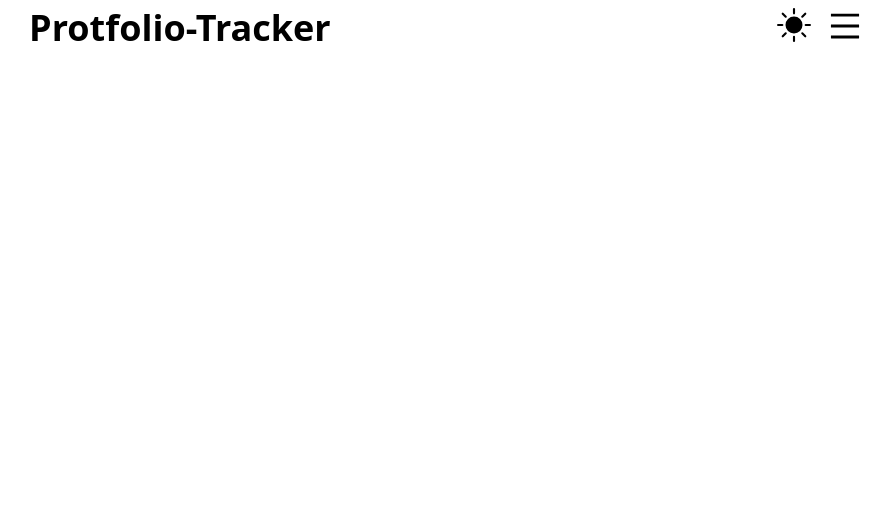
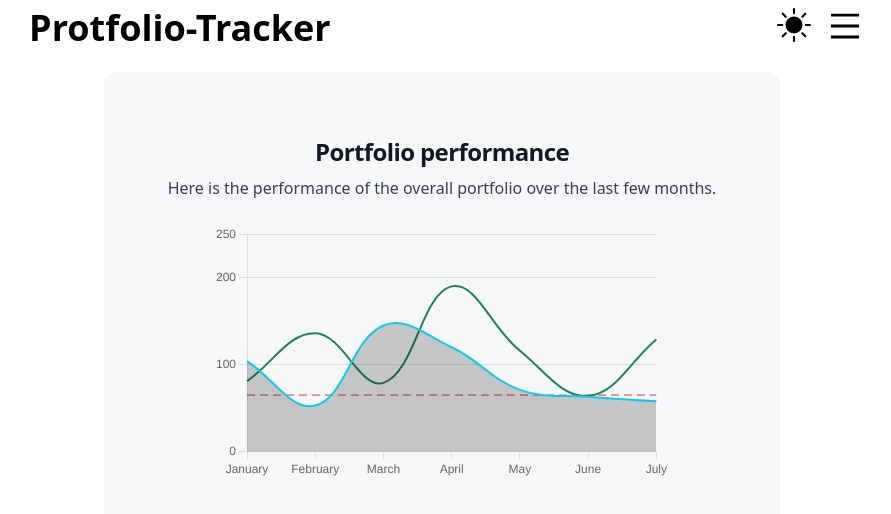
Before and after one commit to HashRei/portfolio-tracker, a Next.js app: page / in a window 1280 px wide. Shown: the top 514 px of the page, without its empty margins (198-1089 px from the left). Built offline with nearby package versions, Linux system fonts and the light colour scheme.

Commit message:
Add CumulativeGraphicCard component

```diff
--- a/package.json
+++ b/package.json
@@ -11,11 +11,13 @@
     "@mui/icons-material": "^5.11.11",
     "@mui/material": "^5.11.11",
     "@mui/styled-engine-sc": "^5.11.11",
+    "chart.js": "^4.2.1",
     "eslint-config-next": "^13.2.3",
     "framer-motion": "^10.0.1",
     "next": "^13.2.3",
     "next-themes": "^0.2.1",
     "react": "^18.2.0",
+    "react-chartjs-2": "^5.2.0",
     "react-dom": "^18.2.0",
     "react-icons": "^4.8.0"
   },
--- /dev/null
+++ b/src/components/cardGraphs/CumulativeGraphicCard.tsx
@@ -0,0 +1,127 @@
+import { Line } from "react-chartjs-2";
+import {
+  BarElement,
+  CategoryScale,
+  Chart,
+  Filler,
+  LinearScale,
+  LineElement,
+  PointElement,
+  Tooltip,
+} from "chart.js";
+
+Chart.register(
+  CategoryScale,
+  LinearScale,
+  PointElement,
+  LineElement,
+  BarElement,
+  Tooltip,
+  Filler
+);
+
+export function CumulativeGraphicCard() {
+  const random = (min: number, max: number) =>
+    Math.floor(Math.random() * (max - min + 1) + min);
+  return (
+    <div className="flex flex-col items-center w-fit mx-auto mt-4 bg-gray-300 bg-opacity-20 rounded-xl p-16">
+      <h5 className="mb-2 text-2xl font-bold tracking-tight text-gray-900 dark:text-white">
+        Portfolio performance
+      </h5>
+      <p className="mb-3 font-normal text-gray-700 dark:text-gray-400">
+      Here is the performance of the overall portfolio over the last few months.
+      </p>
+      <div className="mt-3 mx-3 w-5/6 h-64">
+        <Line
+          data={{
+            labels: [
+              "January",
+              "February",
+              "March",
+              "April",
+              "May",
+              "June",
+              "July",
+            ],
+            datasets: [
+              {
+                label: "My First dataset",
+                backgroundColor: "rgba(0, 0, 0, 0.2)",
+                borderColor: "rgba(13, 202, 240, 1)",
+                pointHoverBackgroundColor: "#fff",
+                borderWidth: 2,
+                data: [
+                  random(50, 200),
+                  random(50, 200),
+                  random(50, 200),
+                  random(50, 200),
+                  random(50, 200),
+                  random(50, 200),
+                  random(50, 200),
+                ],
+                fill: true,
+              },
+              {
+                label: "My Second dataset",
+                borderColor: "rgba(25, 135, 84, 1)",
+                pointHoverBackgroundColor: "#fff",
+                borderWidth: 2,
+                data: [
+                  random(50, 200),
+                  random(50, 200),
+                  random(50, 200),
+                  random(50, 200),
+                  random(50, 200),
+                  random(50, 200),
+                  random(50, 200),
+                ],
+              },
+              {
+                label: "My Third dataset",
+                borderColor: "rgba(220, 53, 69, 1)",
+                pointHoverBackgroundColor: "#fff",
+                borderWidth: 1,
+                borderDash: [8, 5],
+                data: [65, 65, 65, 65, 65, 65, 65],
+              },
+            ],
+          }}
+          options={{
+            maintainAspectRatio: false,
+            plugins: {
+              legend: {
+                display: false,
+              },
+            },
+            scales: {
+              x: {
+                grid: {
+                  drawOnChartArea: false,
+                },
+              },
+              y: {
+                beginAtZero: true,
+                max: 250,
+                ticks: {
+                  maxTicksLimit: 5,
+                  stepSize: Math.ceil(250 / 5),
+                },
+              },
+            },
+            elements: {
+              line: {
+                tension: 0.4,
+              },
+              point: {
+                radius: 0,
+                hitRadius: 10,
+                hoverRadius: 4,
+                hoverBorderWidth: 3,
+              },
+            },
+          }}
+        />
+      </div>
+    </div>
+  );
+}
--- a/src/pages/index.tsx
+++ b/src/pages/index.tsx
@@ -1,8 +1,13 @@
 import type { NextPage } from "next";
+import { CumulativeGraphicCard } from "../components/cardGraphs/CumulativeGraphicCard";
 import { Page } from "../components/Page";
+const Home: NextPage = () => {
+  return (
+    <Page>
 
-const Home: NextPage = () => {
-  return <Page children={undefined}></Page>;
+      <CumulativeGraphicCard />
+    </Page>
+  );
 };
 
 export default Home;
```
Also changed, not shown: 1 other file (tests, documents, lock files or other folders).
